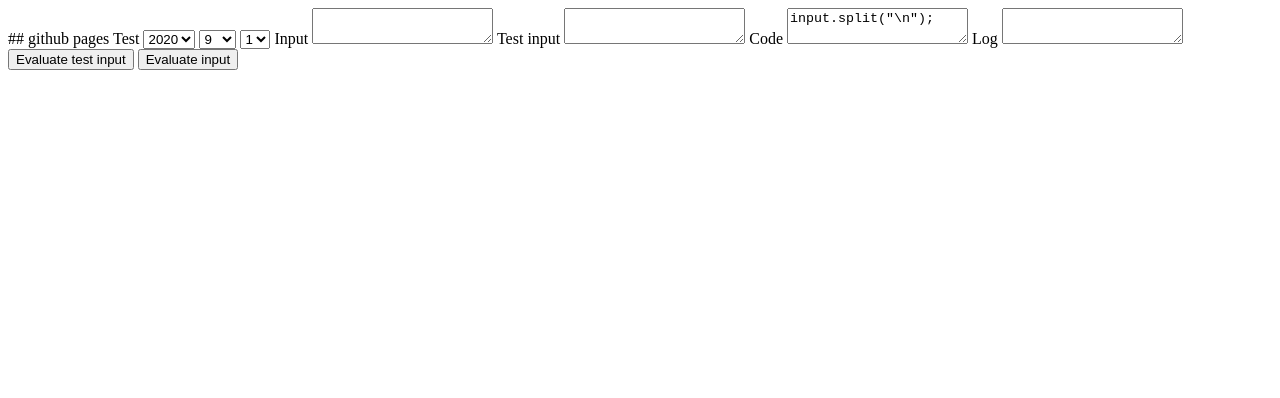
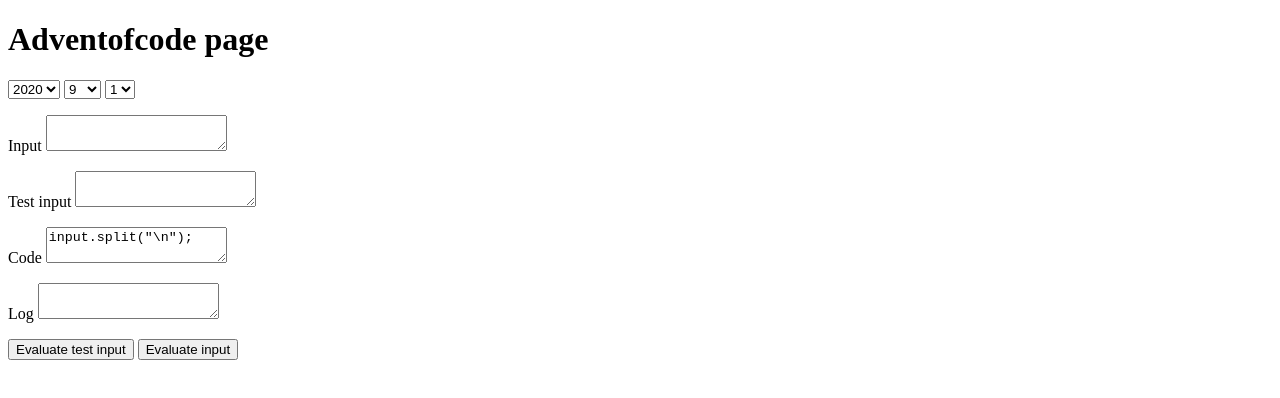
Before and after one commit to jorgelamb/adventofcode, a plain HTML site: page docs/index.html in a window 1280 px wide. Drawn offline with Linux system fonts and the light colour scheme.

Commit message:
format the page

```diff
--- a/docs/index.html
+++ b/docs/index.html
@@ -1,6 +1,11 @@
-## github pages
+<!doctype html>
 
-Test
+<html lang="en">
+<head>
+	<title>jorgelamb adventofcode page</title>
+</head>
+<body>
+	<h1>Adventofcode page</h1>
 
 <script>
 function clearLog(s) {
@@ -39,9 +44,9 @@ function load(sameDate) {
 	document.getElementById("test_input").value = localStorage.getItem("test_input_"+y+"_"+d+"_"+p) || document.getElementById("test_input").value;
 	document.getElementById("code").value = localStorage.getItem("code_"+y+"_"+d+"_"+p) || document.getElementById("code").value;
 }
-
 </script>
 
+<p>
 <select id="year" onchange="load(false)">
 <script>
 	for(i=2015; i<=(new Date()).getFullYear(); i++) {
@@ -60,20 +65,38 @@ function load(sameDate) {
 	<option>1</option>
 	<option>2</option>
 </select>
+</p>
 
+<p>
 Input
 <textarea id="input"></textarea>
+</p>
 
+<p>
 Test input
 <textarea id="test_input"></textarea>
+</p>
 
+<p>
 Code
 <textarea id="code">input.split("\n");
 
 log(result);</textarea>
+</p>
 
+<p>
 Log
 <textarea id="log"></textarea>
+</p>
 
+<p>
 <button onclick="runCode(true)">Evaluate test input</button>
 <button onclick="runCode(false)">Evaluate input</button>
+</p>
+
+<script>
+	load(false);
+</script>
+
+</body>
+</html>
```
